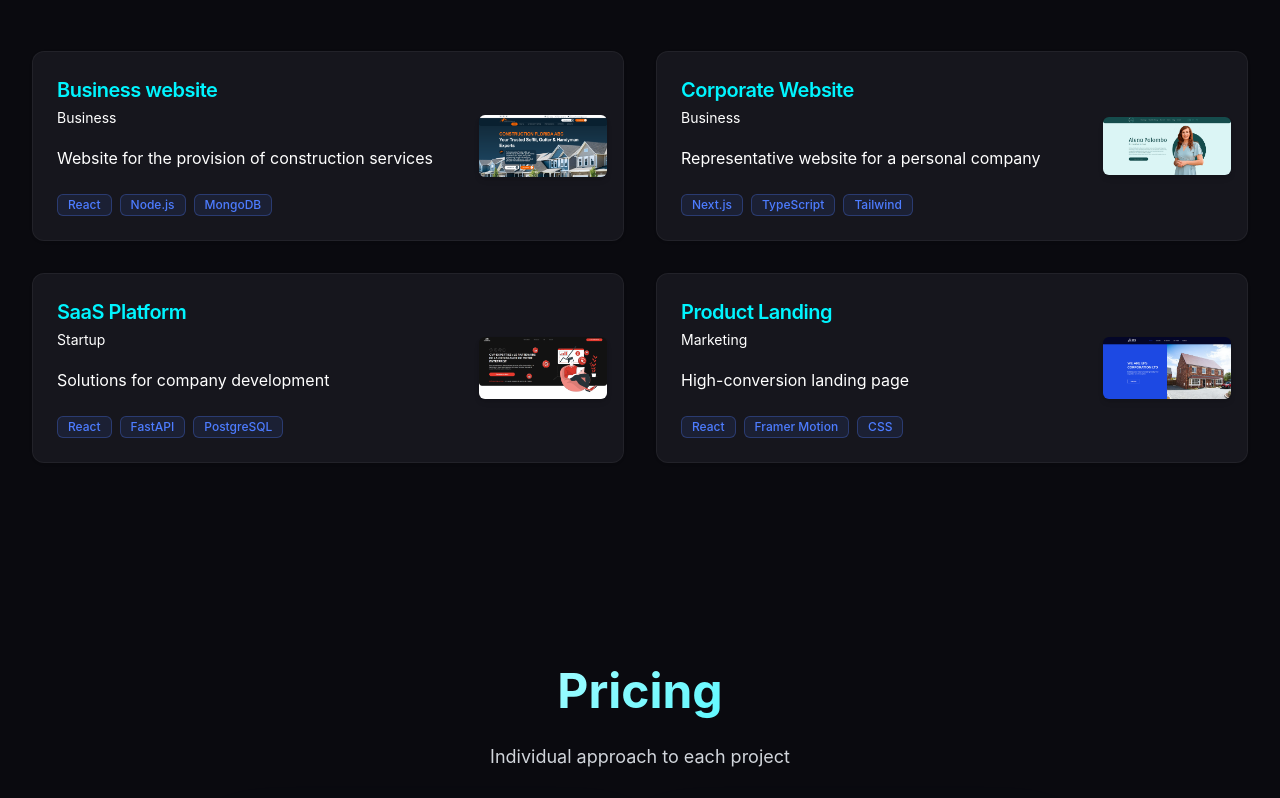
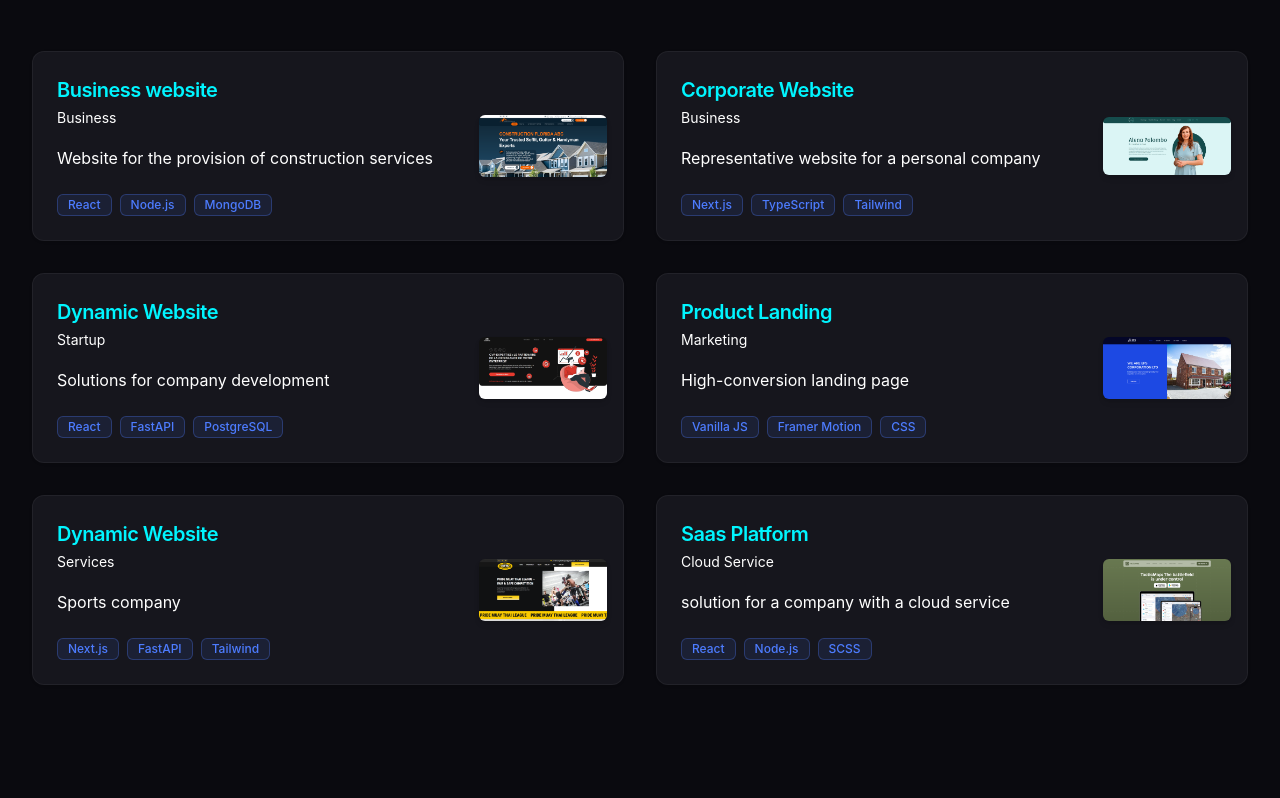
Before and after one commit to Crypto-enthusiast1/WebVibe, a React (Create React App) app: page / in a window 1280 px wide. Shown: the part 1761-2559 px from the top of the page. Built offline with nearby package versions, Linux system fonts and the light colour scheme; no server answers.

Commit message:
Added new site in Portfolio

```diff
--- a/src/components/Portfolio.jsx
+++ b/src/components/Portfolio.jsx
@@ -2,33 +2,15 @@ import React from 'react';
 import { Card, CardContent, CardDescription, CardHeader, CardTitle } from './ui/card';
 import { Badge } from './ui/badge';
 import { useTranslation } from 'react-i18next';
+import projectsStatic from '../locales/projectStatic.json';
 
 const Portfolio = () => {
    const { t } = useTranslation();
-
-   // Добавь url и image к каждому проекту в json или вручную в этом массиве:
-   const projects = [
-      {
-         ...t('portfolio.items.0', { returnObjects: true }),
-         url: 'https://www.constructionfloridaabc.com/',
-         image: '/images/build.png',
-      },
-      {
-         ...t('portfolio.items.1', { returnObjects: true }),
-         url: 'https://kinesiologie-palombo.ch/',
-         image: '/images/Palombo.png',
-      },
-      {
-         ...t('portfolio.items.2', { returnObjects: true }),
-         url: 'https://expertise.cvp-net.com/',
-         image: '/images/expertise.png',
-      },
-      {
-         ...t('portfolio.items.3', { returnObjects: true }),
-         url: 'https://www.epscorporation.uk/',
-         image: '/images/hause.png',
-      }
-   ];
+   const projectsTranslation = t('portfolio.items', { returnObjects: true });
+   const projects = projectsTranslation.map((item, idx) => ({
+      ...item,
+      ...projectsStatic[idx]
+   }));
 
    return (
       <section id="portfolio" className="section-padding portfolio-section">
@@ -38,8 +20,8 @@ const Portfolio = () => {
                <p className="section-subtitle">{t('portfolio.subtitle')}</p>
             </div>
             <div className="grid grid-cols-1 md:grid-cols-2 gap-8">
-               {projects.map((project, idx) => (
-                  <Card key={idx} className="portfolio-card group flex flex-row justify-between">
+               {projects.map((project, id) => (
+                  <Card key={id} className="portfolio-card group flex flex-row justify-between">
                      <div className="flex-1">
                         <CardHeader>
                            <div className="flex flex-col">
--- a/src/locales/en.json
+++ b/src/locales/en.json
@@ -87,7 +87,7 @@
          },
          {
             "id": 3,
-            "title": "SaaS Platform",
+            "title": "Dynamic Website",
             "category": "Startup",
             "description": "Solutions for company development",
             "technologies": [
@@ -102,9 +102,31 @@
             "category": "Marketing",
             "description": "High-conversion landing page",
             "technologies": [
-               "React",
+               "Vanilla JS",
                "Framer Motion",
                "CSS"
+            ]
+         },
+         {
+            "id": 5,
+            "title": "Dynamic Website",
+            "category": "Services",
+            "description": "Sports company",
+            "technologies": [
+               "Next.js",
+               "FastAPI",
+               "Tailwind"
+            ]
+         },
+         {
+            "id": 6,
+            "title": "Saas Platform",
+            "category": "Cloud Service",
+            "description": "solution for a company with a cloud service",
+            "technologies": [
+               "React",
+               "Node.js",
+               "SCSS"
             ]
          }
       ]
--- a/src/locales/fr.json
+++ b/src/locales/fr.json
@@ -87,7 +87,7 @@
          },
          {
             "id": 3,
-            "title": "Plateforme SaaS",
+            "title": "Site Web Dynamique",
             "category": "Startup",
             "description": "Solutions pour le développement d'entreprise",
             "technologies": [
@@ -102,9 +102,31 @@
             "category": "Marketing",
             "description": "Page d'atterrissage à haute conversion",
             "technologies": [
-               "React",
+               "Vanilla JS",
                "Framer Motion",
                "CSS"
+            ]
+         },
+         {
+            "id": 5,
+            "title": "Site Web Dynamique",
+            "category": "Startup",
+            "description": "Solutions pour le développement d'entreprise",
+            "technologies": [
+               "Next.js",
+               "FastAPI",
+               "Tailwind"
+            ]
+         },
+         {
+            "id": 6,
+            "title": "Plateforme SaaS",
+            "category": "Service cloud",
+            "description": "Solution pour une entreprise avec un service cloud",
+            "technologies": [
+               "React",
+               "Node.js",
+               "SCSS"
             ]
          }
       ]
--- a/src/locales/nl.json
+++ b/src/locales/nl.json
@@ -87,7 +87,7 @@
          },
          {
             "id": 3,
-            "title": "SaaS Platform",
+            "title": "Dynamische website",
             "category": "Startup",
             "description": "Oplossingen voor bedrijfsontwikkeling",
             "technologies": [
@@ -102,9 +102,31 @@
             "category": "Marketing",
             "description": "Landingspagina met hoge conversie",
             "technologies": [
-               "React",
+               "Vanilla JS",
                "Framer Motion",
                "CSS"
+            ]
+         },
+         {
+            "id": 5,
+            "title": "Dynamische website",
+            "category": "Startup",
+            "description": "Oplossingen voor bedrijfsontwikkeling",
+            "technologies": [
+               "Next.js",
+               "FastAPI",
+               "Tailwind"
+            ]
+         },
+         {
+            "id": 6,
+            "title": "Product Landing",
+            "category": "Cloudservice",
+            "description": "Oplossing voor een bedrijf met een cloudservice",
+            "technologies": [
+               "React",
+               "Node.js",
+               "SCSS"
             ]
          }
       ]
--- /dev/null
+++ b/src/locales/projectStatic.json
@@ -0,0 +1,26 @@
+[
+   {
+      "url": "https://www.constructionfloridaabc.com/",
+      "image": "/images/build.png"
+   },
+   {
+      "url": "https://kinesiologie-palombo.ch/",
+      "image": "/images/Palombo.png"
+   },
+   {
+      "url": "https://expertise.cvp-net.com/",
+      "image": "/images/expertise.png"
+   },
+   {
+      "url": "https://www.epscorporation.uk/",
+      "image": "/images/hause.png"
+   },
+   {
+      "url": "https://pridemuaythaileague.com/",
+      "image": "/images/muaithai.png"
+   },
+   {
+      "url": "https://tacticmap.com/",
+      "image": "/images/tactic.png"
+   }
+]
```
Also changed, not shown: public/images/muaithai.png (added), public/images/tactic.png (added).
